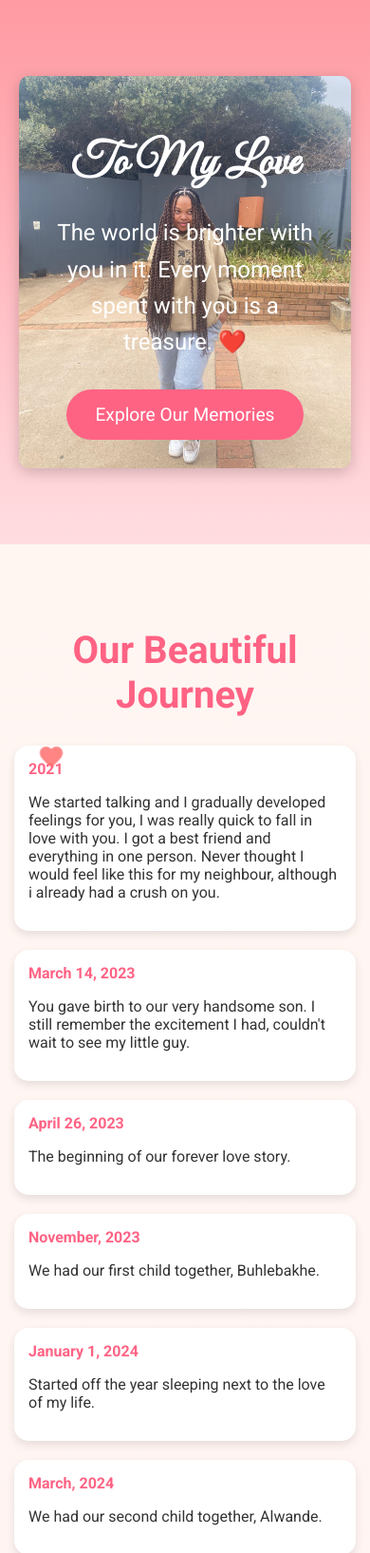
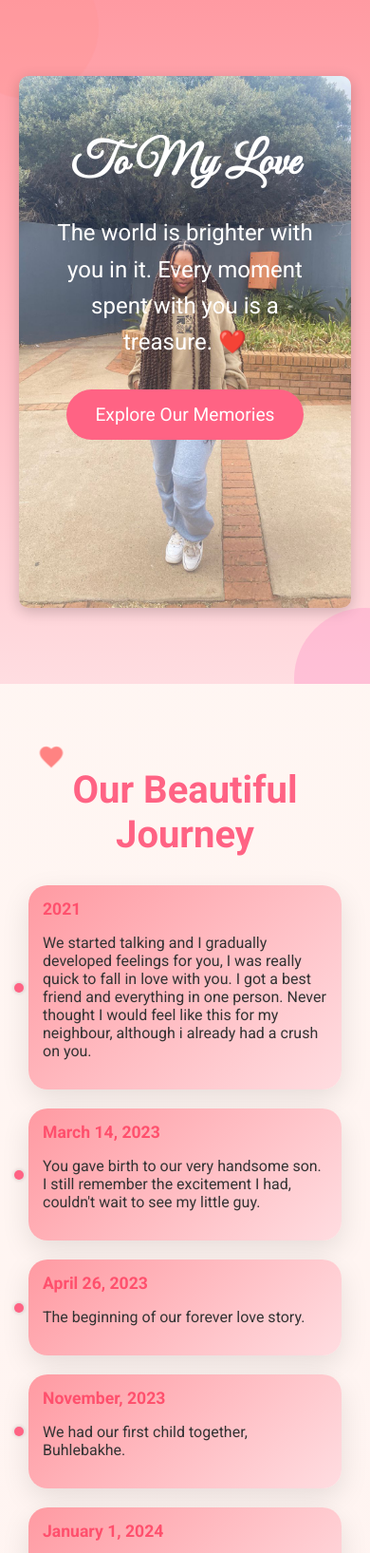
Before and after one commit to SaneleSanny/ThisIsForYou, a plain HTML site: page index.html in a window 390 px wide. Shown: the top 1635 px of the page at 95% size. Drawn offline with Linux system fonts and the light colour scheme.

Commit message:
Update style.css

```diff
--- a/style.css
+++ b/style.css
@@ -14,20 +14,59 @@ header {
     padding: 100px 20px;
     color: white;
     position: relative;
+    overflow: hidden; /* Ensures floating circles stay within bounds */
 }
 
 .header-content {
-    background: url('images/IMG-20240910-WA0002.jpg') center/cover no-repeat;
-    background-size: cover;
+    background-size: contain;
     background-position: center; /* Centers the image */
-    padding: 50px;
-    height: 100%;
+    padding: 65px;
+    height: 500px;
     max-width: 800px;
     margin: auto;
     box-shadow: 0px 4px 15px rgba(0, 0, 0, 0.2);
     position: relative;
     z-index: 1;
     border-radius: 10px;
+    color: white; /* For text visibility */
+    text-align: center;
+    animation: fadeEffect 1s ease-in-out; /* Adds fade effect between slides */
+}
+
+header::before {
+    content: "";
+    position: absolute;
+    top: -50px;
+    left: -50px;
+    width: 150px;
+    height: 150px;
+    background: rgba(255, 150, 150, 0.4);
+    border-radius: 50%;
+    z-index: 1;
+    animation: floating 8s ease-in-out infinite;
+}
+
+header::after {
+    content: "";
+    position: absolute;
+    bottom: -50px;
+    right: -50px;
+    width: 150px;
+    height: 150px;
+    background: rgba(255, 150, 200, 0.4);
+    border-radius: 50%;
+    z-index: 1;
+    animation: floating 10s ease-in-out infinite;
+    animation-delay: 2s;
+}
+
+@keyframes floating {
+    0%, 100% {
+        transform: translateY(0);
+    }
+    50% {
+        transform: translateY(-20px);
+    }
 }
 
 header h1 {
@@ -76,26 +115,36 @@ h2 {
 }
 
 /* Timeline */
+/* Timeline Container */
 .timeline {
     display: flex;
     flex-direction: column;
-    gap: 20px;
+    gap: 30px; /* Increased gap between items for better spacing */
+    margin: 50px auto;
+    max-width: 1200px;
+    padding: 0 20px;
+    animation: fadeInTimeline 1s ease-in-out forwards;
 }
 
+/* Timeline Item */
 .timeline-item {
-    background: white;
-    border-radius: 15px;
-    padding: 20px;
-    box-shadow: 0 4px 10px rgba(0, 0, 0, 0.1);
+    background: linear-gradient(135deg, #ff9aa2, #ffdde1); /* Soft gradient background */
+    border-radius: 20px; /* Increased border radius for smoother corners */
+    padding: 25px;
+    box-shadow: 0 10px 30px rgba(0, 0, 0, 0.1); /* Larger shadow for depth */
+    position: relative;
     animation: fadeIn 1s ease forwards;
     opacity: 0;
+    transition: transform 0.3s ease-in-out, box-shadow 0.3s ease-in-out; /* Added transition for box-shadow */
 }
 
+/* Hover Effect for Timeline Item */
 .timeline-item:hover {
-    transform: scale(1.05);
-    transition: transform 0.3s ease-in-out;
+    transform: translateY(-10px); /* Slightly lift up the item */
+    box-shadow: 0 20px 50px rgba(0, 0, 0, 0.15); /* Enhanced shadow on hover */
 }
 
+/* Timeline Item Animation */
 .timeline-item:nth-child(1) {
     animation-delay: 0.5s;
 }
@@ -103,68 +152,146 @@ h2 {
     animation-delay: 1s;
 }
 
+/* Date Styling */
 .timeline-date {
-    font-weight: bold;
-    color: #ff6384;
+    font-family: 'Roboto', sans-serif;
+    font-weight: 700;
+    color: #ff506d; /* Stronger pinkish-red */
+    font-size: 1.2rem;
+    margin-bottom: 10px;
+    position: relative;
+}
+
+/* Timeline Content Styling */
+.timeline-content {
+    font-family: 'Arial', sans-serif;
+    color: #333;
+    font-size: 1.1rem;
+    line-height: 1.6;
+    text-align: justify;
+}
+
+/* Add a decorative dot indicator */
+.timeline-item::before {
+    content: '';
+    position: absolute;
+    left: -15px;
+    top: 50%;
+    transform: translateY(-50%);
+    width: 10px;
+    height: 10px;
+    background: #ff6384; /* Red dot */
+    border-radius: 50%;
+    box-shadow: 0 0 5px rgba(0, 0, 0, 0.2);
+}
+
+/* Animation Keyframes for Fade-in Effect */
+@keyframes fadeIn {
+    0% {
+        opacity: 0;
+        transform: translateY(20px);
+    }
+    100% {
+        opacity: 1;
+        transform: translateY(0);
+    }
+}
+
+/* Fade-in effect for the entire timeline */
+@keyframes fadeInTimeline {
+    0% {
+        opacity: 0;
+    }
+    100% {
+        opacity: 1;
+    }
+}
+
+/* Responsive Design for Smaller Screens */
+@media (max-width: 768px) {
+    .timeline {
+        padding: 0 15px;
+        gap: 20px;
+    }
+
+    .timeline-item {
+        padding: 15px;
+    }
+
+    .timeline-date {
+        font-size: 1.1rem;
+    }
+
+    .timeline-content {
+        font-size: 1rem;
+    }
 }
 
 /* Gallery */
-/* Gallery */
 .gallery {
     display: grid;
-    grid-template-columns: repeat(auto-fit, minmax(250px, 1fr)); /* Makes the layout responsive */
-    gap: 30px;
+    grid-template-columns: repeat(auto-fit, minmax(250px, 1fr)); /* Responsive grid layout */
+    gap: 30px; /* Space between items */
     padding: 20px;
+    justify-items: center; /* Center items within the grid */
 }
 
+/* Gallery Item */
 .gallery-item {
     overflow: hidden;
     border-radius: 15px;
-    box-shadow: 0 4px 10px rgba(0, 0, 0, 0.1);
+    box-shadow: 0 4px 10px rgba(0, 0, 0, 0.1); /* Subtle shadow */
     position: relative;
     height: 350px;
-    opacity: 0; /* Initially hide gallery items */
+    opacity: 0; /* Initially hidden */
     transform: translateY(50px); /* Move items down initially */
     transition: opacity 0.5s ease, transform 0.5s ease; /* Smooth fade-in transition */
 }
 
+/* Gallery Item Fade-in */
 .gallery-item.fade-in {
     opacity: 1; /* Fade-in effect */
     transform: translateY(0); /* Move to normal position */
 }
 
+/* Image Styling */
 .gallery-item img {
-    object-fit: fill;
+    object-fit: cover; /* Ensures images fill the container */
     width: 100%;
     height: 100%;
-    position: center;
-    border-radius: 10px;
-    transition: transform 0.4s ease;
+    position: relative;
+    border-radius: 15px; /* Rounded corners */
+    transition: transform 0.4s ease, filter 0.4s ease; /* Smooth zoom effect */
 }
 
+/* Hover Effect on Image */
 .gallery-item:hover img {
-    transform: scale(1.1);
+    transform: scale(1.1); /* Slight zoom effect */
+    filter: brightness(0.8); /* Slight darkening effect for hover */
 }
 
+/* Caption Styling */
 .gallery-item figcaption {
     position: absolute;
     bottom: 10px;
     left: 50%;
-    transform: translateX(-50%);
+    transform: translateX(-50%); /* Center the caption horizontally */
     background-color: rgba(0, 0, 0, 0.7); /* Dark background for caption */
     color: white;
     font-size: 1.2em;
     padding: 10px;
     border-radius: 5px;
-    opacity: 0;
-    visibility: hidden;
-    transition: opacity 0.3s ease, visibility 0.3s ease;
+    opacity: 0; /* Initially hidden */
+    visibility: hidden; /* Hidden when not hovered */
+    transition: opacity 0.3s ease, visibility 0.3s ease; /* Smooth transition for visibility */
 }
 
+/* Show Caption on Hover */
 .gallery-item:hover figcaption {
-    opacity: 1;
-    visibility: visible;
+    opacity: 1; /* Show caption */
+    visibility: visible; /* Ensure visibility */
 }
+
 
 #ToYou {
     background: linear-gradient(to bottom right, #fff7f3, #ffe6e9);
```
